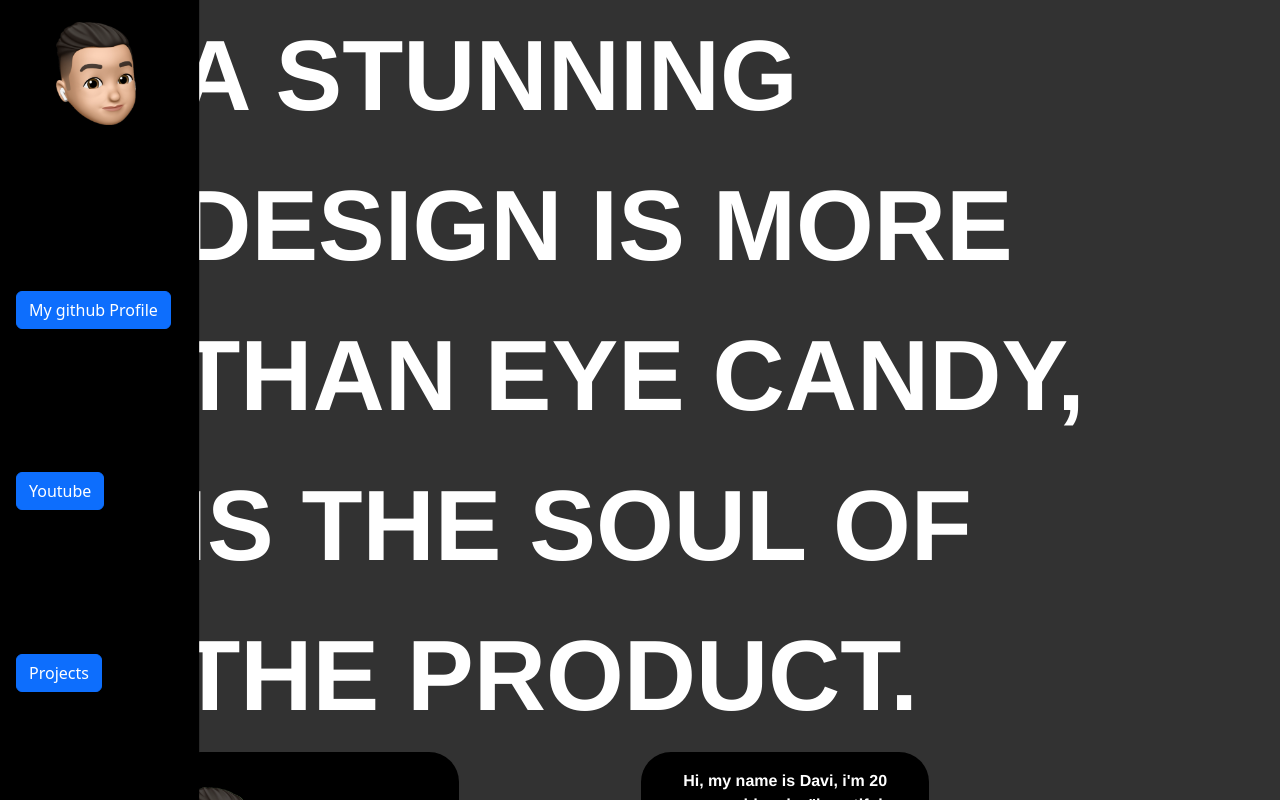
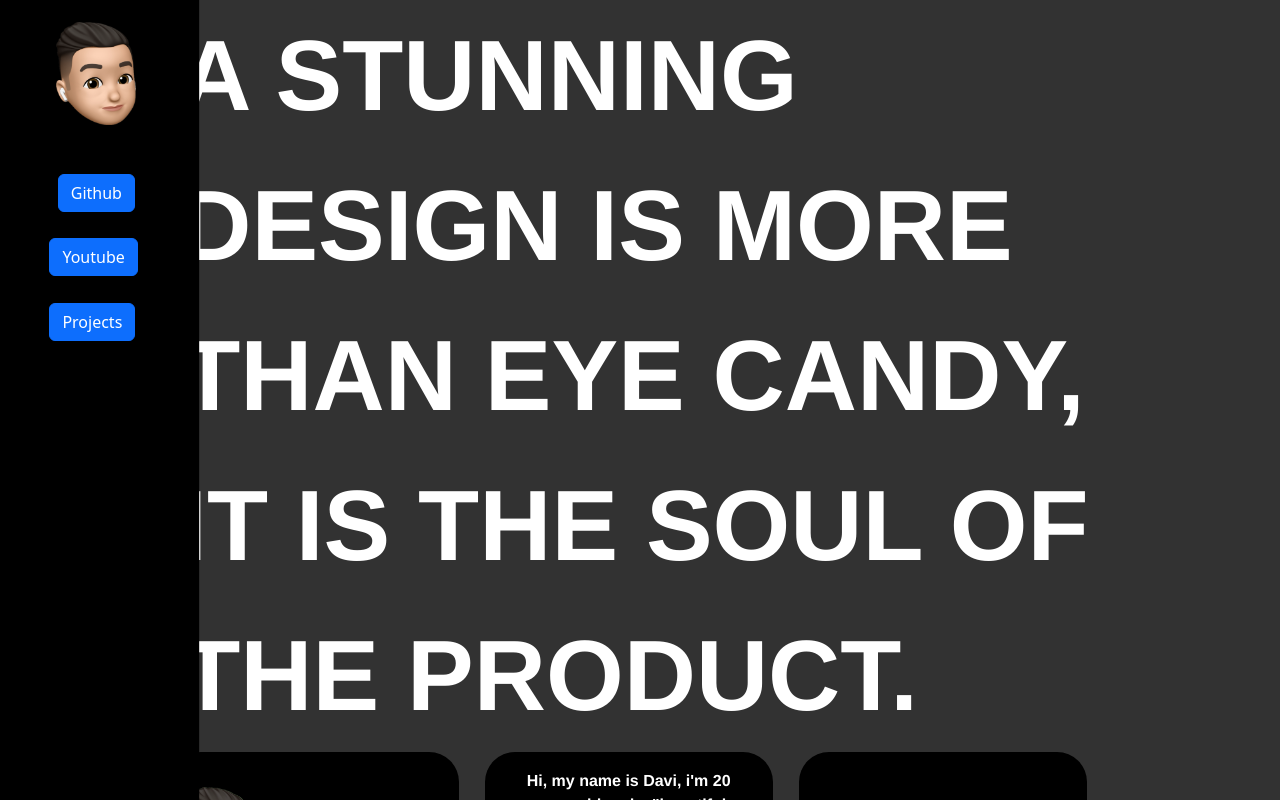
Before and after one commit to Stealerwolf/PORTFOLIO, a React (Vite) app in the folder portfolio/: page / in a window 1280 px wide. Shown: the top 800 px of the page. Built offline with nearby package versions, Linux system fonts and the light colour scheme.

Commit message:
More changes

```diff
--- a/portfolio/package.json
+++ b/portfolio/package.json
@@ -12,7 +12,8 @@
   "dependencies": {
     "bootstrap": "^5.3.2",
     "react": "^18.2.0",
-    "react-dom": "^18.2.0"
+    "react-dom": "^18.2.0",
+    "react-router-dom": "^6.22.0"
   },
   "devDependencies": {
     "@types/react": "^18.2.43",
--- a/portfolio/src/components/Cards.tsx
+++ b/portfolio/src/components/Cards.tsx
@@ -11,7 +11,10 @@ function Cards() {
           </p>
         </div>
       </div>
-      <div className="card text-bg-dark mb-3  " style={{ maxWidth: "18rem" }}>
+      <div
+        className="card text-bg-dark mb-3 card2-margin  "
+        style={{ maxWidth: "18rem" }}
+      >
         <div className="card-body">
           <p className="card-text-2">
             Hi, my name is Davi, i'm 20 years old and a "beautiful designs"
@@ -20,7 +23,10 @@ function Cards() {
           </p>
         </div>
       </div>
-      <div className="card text-bg-dark mb-3 " style={{ maxWidth: "18rem" }}>
+      <div
+        className="card text-bg-dark mb-3 card3-margin"
+        style={{ maxWidth: "18rem" }}
+      >
         <div className="card-body">
           <p className="card-text-3">
             "Functionality and a stunning design go hand on hand"
--- a/portfolio/src/components/Offcanvas.tsx
+++ b/portfolio/src/components/Offcanvas.tsx
@@ -28,25 +28,25 @@ function Offcanvas() {
       <div className="offcanvas-body">
         <div></div>
         <div>
-          <a href="https://github.com/Stealerwolf" className="btn btn-primary">
-            My github Profile
+          <a
+            href="https://github.com/Stealerwolf"
+            className="btn btn-primary btn-github "
+          >
+            Github
           </a>
         </div>
         <div>
-          <a href="https://github.com/Stealerwolf" className="btn btn-primary">
+          <a
+            href="https://github.com/Stealerwolf"
+            className="btn btn-primary btn-youtube"
+          >
             Youtube
           </a>
         </div>
         <div>
-          <button
-            className="btn btn-primary"
-            type="button"
-            data-bs-toggle="offcanvas"
-            data-bs-target="#offcanvasRight"
-            aria-controls="offcanvasRight"
-          >
+          <a href="../Projects.tsx" className="btn btn-primary btn-projects ">
             Projects
-          </button>
+          </a>
         </div>
       </div>
     </div>
--- a/portfolio/src/App.tsx
+++ b/portfolio/src/components/Text.tsx
@@ -4,7 +4,7 @@ function App() {
       A STUNNING
       <br /> DESIGN IS MORE
       <br /> THAN EYE CANDY,
-      <br /> IS THE SOUL OF
+      <br /> IT IS THE SOUL OF
       <br /> THE PRODUCT.
     </div>
   );
--- a/portfolio/src/main.css
+++ b/portfolio/src/main.css
@@ -13,7 +13,7 @@
 
 .btn {
   margin-bottom: 10px;
-  margin-top: 80%;
+  margin-top: 10%;
 }
 
 .nome {
@@ -69,3 +69,21 @@
   text-align: center;
   margin-top: 20%;
 }
+.btn-youtube {
+  margin-left: 20%;
+}
+.btn-projects {
+  margin-left: 20%;
+}
+
+.btn-github {
+  margin-left: 25%;
+}
+
+.card2-margin {
+  margin-left: 2%;
+}
+
+.card3-margin {
+  margin-left: 2%;
+}
--- a/portfolio/src/main.tsx
+++ b/portfolio/src/main.tsx
@@ -3,7 +3,7 @@ import ReactDOM from "react-dom/client";
 import "bootstrap/dist/css/bootstrap.css";
 import "./main.css";
 import Offcanvas from "./components/Offcanvas.tsx";
-import App from "./App.tsx";
+import App from "./components/Text.tsx";
 import Cards from "./components/Cards.tsx";
 
 ReactDOM.createRoot(document.getElementById("root")!).render(
```
Also changed, not shown: portfolio/src/pages/Projects.tsx (added, +8 -0 lines), 1 other file (tests, documents, lock files or other folders).
